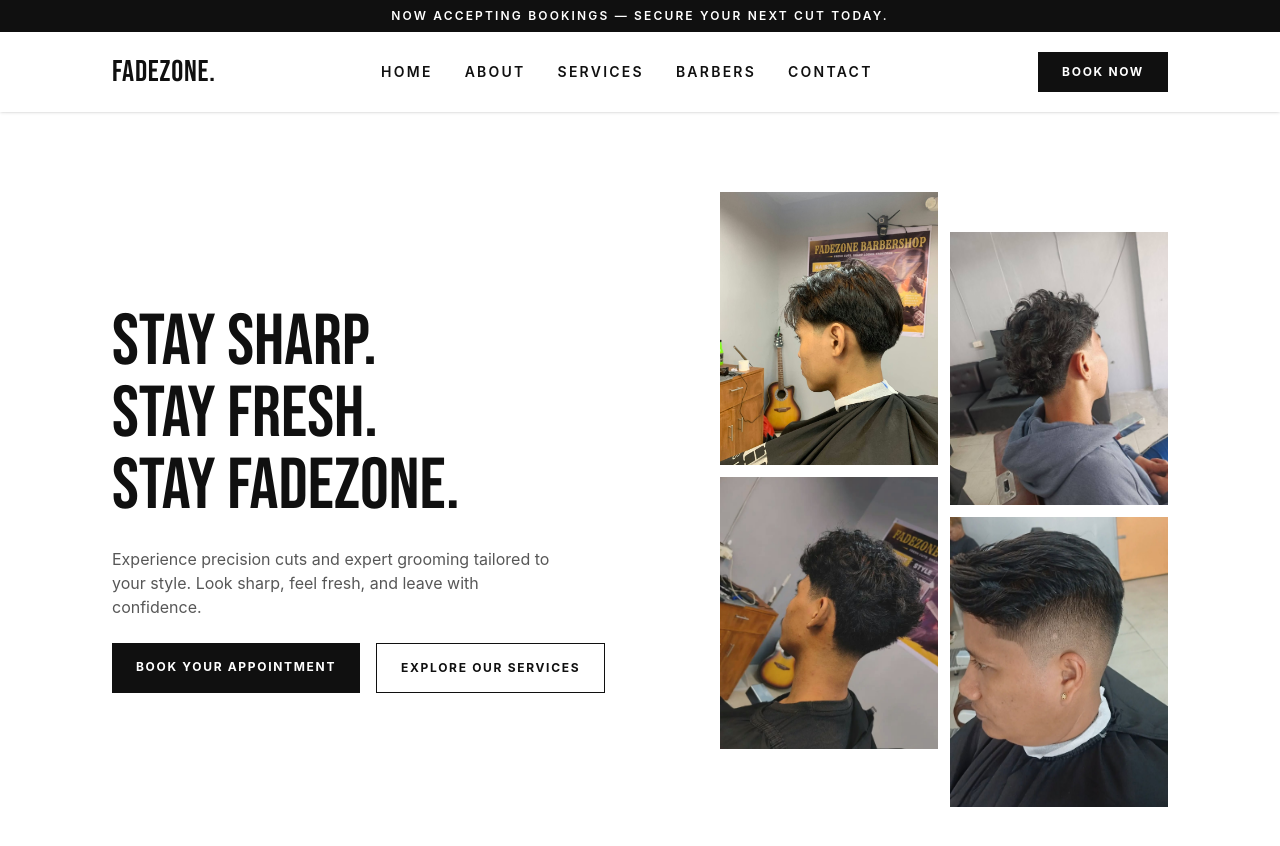
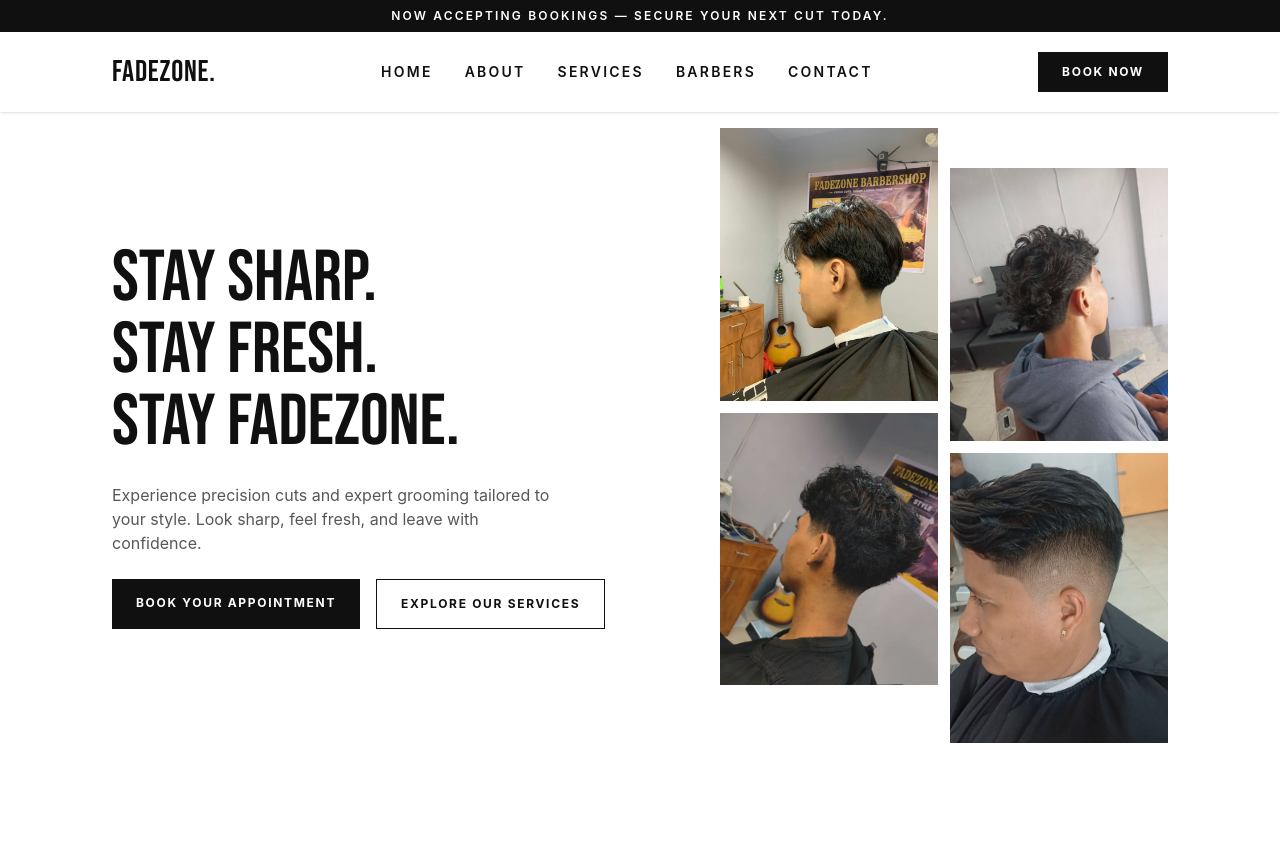
Before and after one commit to princemclein/FadeZone, a React (Vite) app: page / in a window 1280 px wide. Shown: the top 846 px of the page. After the commit the page ends 800 px from the top, so only its background shows below. Built offline with nearby package versions, Linux system fonts and the light colour scheme.

Commit message:
style: refine hero layout spacing
- Reduce desktop hero vertical padding
- Bring the image collage closer to the header
- Preserve the existing two-column structure and content

```diff
--- a/src/components/Hero.jsx
+++ b/src/components/Hero.jsx
@@ -6,7 +6,7 @@ import Haircut4 from "../assets/home-images/haircut4.jpg";
 
 export default function Hero() {
   return (
-    <section id="home" className="bg-fadezone-light py-12 md:py-16 lg:py-20">
+    <section id="home" className="bg-fadezone-light py-12 md:py-4">
       <Container className="grid grid-cols-1 items-center gap-10 md:grid-cols-2">
         {/* Left */}
         <div className="flex flex-col items-start gap-6">
```
